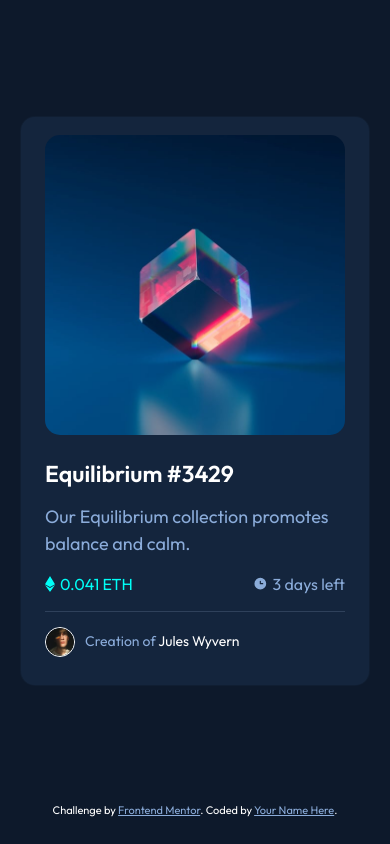
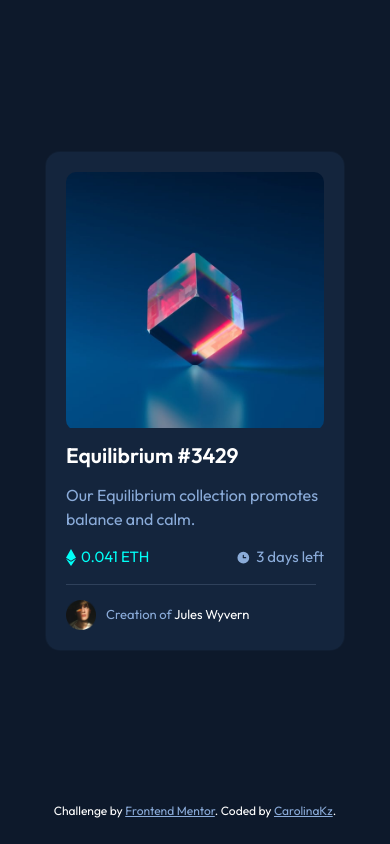
Before and after one commit to CarolinaKz/nft-preview-card-component-CKZ, a plain HTML site: page index.html in a window 390 px wide. Drawn offline with nearby package versions, Linux system fonts and the light colour scheme.

Commit message:
second-commit

```diff
--- a/css/styles.css
+++ b/css/styles.css
@@ -20,6 +20,7 @@ p {
     margin-bottom: 0rem;
 }
 
+
 .mainContainer {
     display: flex;
     justify-content: center;
@@ -39,31 +40,63 @@ p {
     background-color: hsl(216, 50%, 16%);
 }
 
-.card img {
-    width: 30rem;
-    border-radius: 1.5rem;
-    z-index: 1;
+@media screen and (max-width: 768px) {
+    .card {
+        width: 30rem;
+        height: 50rem;
+    }
 }
 
-.iconView {
+
+/* Card image */
+
+.image {
+    position: relative;
+    overflow: hidden;
+}
+
+.image img {
+    width: 35rem;
+    border-radius: 1rem;
+    overflow: hidden;
+    transition: all 500ms ease-out;
+}
+
+@media screen and (max-width: 768px) {
+    .image img {
+        width: 30rem;
+    }
+}
+
+.view {
     display: flex;
     justify-content: center;
     align-items: center;
-    position:absolute;
-    overflow:hidden;
-    width: 31rem;
-    height: 31rem;
-    margin-bottom: 23rem;
-    border-radius: 1.5rem;
-    z-index: 0;
+    position: absolute;
+    top: 0;
+    width: 100%;
+    height: 100%;
+    border-radius: 1rem;
+    background-color: hsla(178, 100%, 50%, 0.301);
+    transition: all 500ms ease-out;
+    opacity: 0;
+    visibility: hidden;
 }
 
-.iconView img {
-    width: 60px;
+.image:hover > .view {
+    opacity: 1;
+    visibility: visible;
+    cursor: pointer;
 }
 
-.iconView:hover {
-    z-index: 2;
+.view img {
+    width: 6rem;
+}
+
+@media screen and (max-width: 768px) {
+    .view img {
+        width: 5rem;
+    }
 }
 
 
@@ -73,6 +106,12 @@ p {
     margin-top: 1.5rem;
     color: white;
     cursor: pointer;
+}
+
+@media screen and (max-width: 768px) {
+    .cardTitle {
+        font-size: 2.1rem;
+    }
 }
 
 .cardTitle:hover {
@@ -85,12 +124,24 @@ p {
     color: hsl(215, 51%, 70%);
 }
 
+@media screen and (max-width: 768px) {
+    .cardDescription {
+        font-size: 1.6rem;
+    }
+}
+
 .detail {
     display: flex;
     justify-content: space-between;
     align-items: center;
     font-size: 1.6rem;
     margin-top: 1.5rem;
+}
+
+@media screen and (max-width: 768px) {
+    .detail {
+        font-size: 1.5rem;
+    }
 }
 
 .detailOne {
@@ -125,6 +176,12 @@ p {
     background-color: hsl(215, 32%, 27%);
 }
 
+@media screen and (max-width: 768px) {
+    .line {
+        width: 25rem;
+    }
+}
+
 .autor {
     display: flex;
     justify-content: flex-start;
@@ -134,13 +191,18 @@ p {
 
 .autor img {
     width: 3rem;
-    border: 0.1rem solid white;
 }
 
 .autor p {
     font-size: 1.4rem;
     margin-left: 1rem;
     color: hsl(215, 51%, 70%);
+}
+
+@media screen and (max-width: 768px) {
+    .autor p {
+        font-size: 1.3rem;
+    }
 }
 
 .autor p a {
@@ -152,13 +214,14 @@ p {
     text-decoration: underline;
 }
 
+
 /* Footer */
 
 .attribution {
     height: 5vh;
     text-align: center;
     color: white;
-    font-size: 1.1rem;
+    font-size: 1.2rem;
 }
 
 .attribution a {
--- a/index.html
+++ b/index.html
@@ -22,13 +22,18 @@
 
     <div class="card">
 
+      <div class="image">
+
         <img src="images/image-equilibrium.jpg" class="card-img-top" alt="image equilibrium">
 
 
-      <div class="iconView">
-        <img src="images/icon-view.svg" alt="">
+      <div class="view">
+        <img src="images/icon-view.svg" alt="icon view">
       </div>
-      <div class="card-body">
+
+      </div>
+
+      <div class="cardBody">
 
         <h1 class="cardTitle">
           Equilibrium #3429
@@ -44,17 +49,17 @@
 
           <div class="detailOne">
 
-          <img class="firstIcon" src="images/icon-ethereum.svg" alt="Icon ethereum">
+          <img class="firstIcon" src="images/icon-ethereum.svg" alt="icon ethereum">
 
           <p>
             0.041 ETH
           </p>
 
-        </div>
+    </div>
 
         <div class="detailTwo">
 
-          <img class="secondIcon" src="images/icon-clock.svg" alt="Icon clock">
+          <img class="secondIcon" src="images/icon-clock.svg" alt="icon clock">
 
           <p>
             3 days left
@@ -67,7 +72,7 @@
         <div class="line"></div>
 
         <div class="autor">
-          <img src="images/image-avatar.png" alt="Avatar">
+          <img src="images/image-avatar.png" alt="avatar">
           <p> Creation of <a href="#">Jules Wyvern</a> </p>
         </div>
 
@@ -79,7 +84,7 @@
 
   <footer class="attribution">
     Challenge by <a href="https://www.frontendmentor.io?ref=challenge" target="_blank">Frontend Mentor</a>.
-    Coded by <a href="#">Your Name Here</a>.
+    Coded by <a href="https://www.frontendmentor.io/profile/CarolinaKz">CarolinaKz</a>.
   </footer>
 
 
```
Also changed, not shown: 2 other files.
